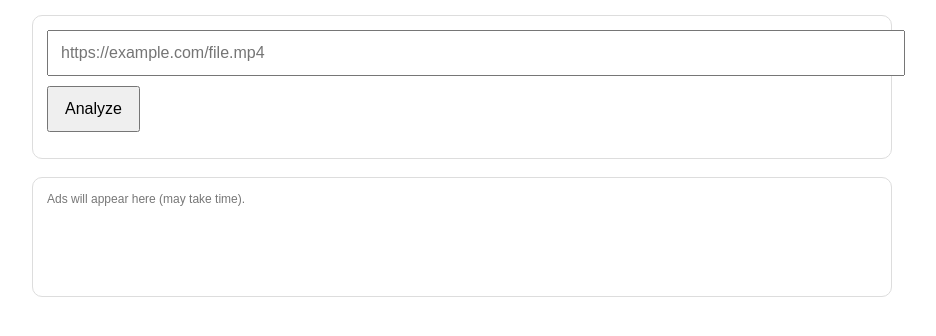
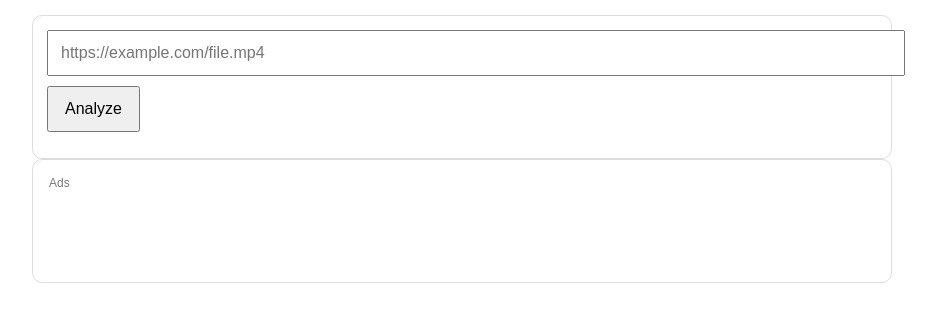
Before and after one commit to sharonkim12/direct-link-downloader, a plain HTML site: page index.html in a window 1280 px wide. Shown: the part 100-436 px from the top of the page, without its empty margins (178-1114 px from the left). Drawn offline with Linux system fonts and the light colour scheme.

Commit message:
Update index.html

```diff
--- a/index.html
+++ b/index.html
@@ -24,10 +24,11 @@
     <div id="out" style="margin-top:12px;"></div>
   </div>
 
-<div class="box muted ad-slot" style="min-height:90px;">
-  <div class="ad-label" style="margin-bottom:8px; font-size:12px; color:#777;">
-    Ads will appear here (may take time).
-  </div>
+<div class="ad-slot" style="border:1px solid #ddd; padding:16px; border-radius:10px; min-height:90px;">
+  <div style="font-size:12px; color:#777; margin-bottom:8px;">Ads</div>
+  <script async src="https://gizokraijaw.net/vignette.min.js" data-zone="10360161"></script>
+</div>
+
 
   <script async src="https://gizokraijaw.net/vignette.min.js" data-zone="10360161"></script>
 </div>
```
